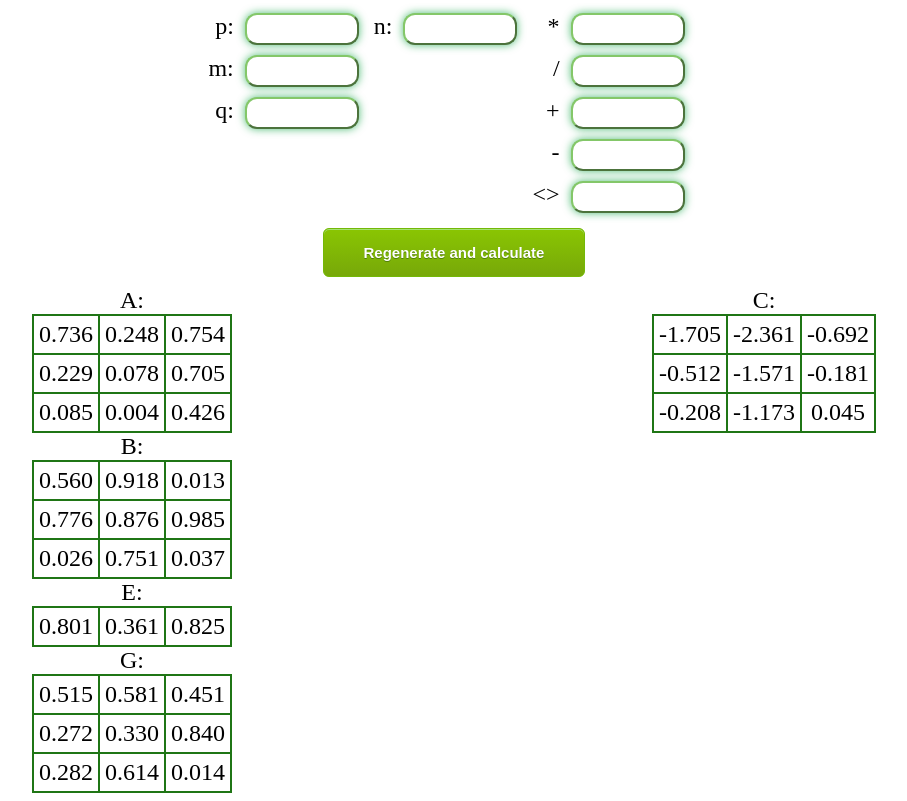
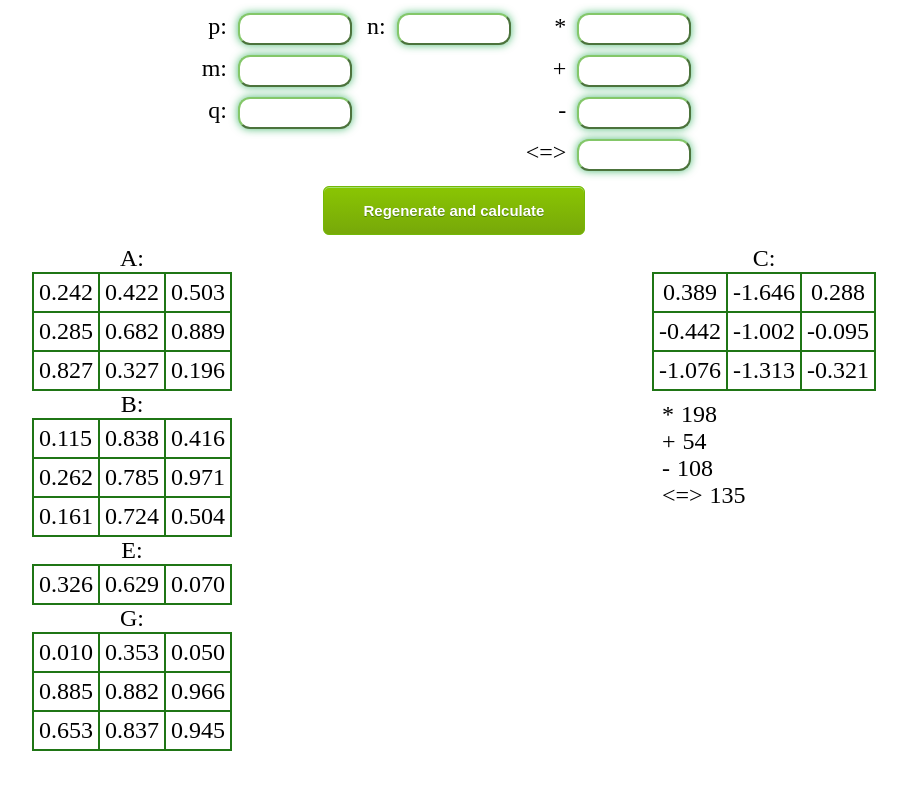
Before and after one commit to iit-students-charity/mrz-2, a plain HTML site: page index.html in a window 1280 px wide. Shown: the whole page, without its empty margins (186-1093 px from the left). Drawn offline with nearby package versions, Linux system fonts and the light colour scheme.

Commit message:
Add time calculation

```diff
--- a/index.html
+++ b/index.html
@@ -35,10 +35,6 @@
           <input type="text" id="multiplication-time">
         </div>
         <div>
-          <label for="division-time">/</label>
-          <input type="text" id="division-time">
-        </div>
-        <div>
           <label for="addition-time">+</label>
           <input type="text" id="addition-time">
         </div>
@@ -47,7 +43,7 @@
           <input type="text" id="subtraction-time">
         </div>
         <div>
-          <label for="comparison-time"><></label>
+          <label for="comparison-time"><=></label>
           <input type="text" id="comparison-time">
         </div>
       </div>
@@ -69,6 +65,20 @@
       <div class="results">
         <table for="c-matrix">C:</table>
         <table id="c-matrix"></table>
+        <div class="output-container">
+          <div>
+            <span class="sign">*</span><span id="result-multiplication-time"></span>
+          </div>
+          <div>
+            <span class="sign">+</span><span id="result-addition-time"></span>
+          </div>
+          <div>
+            <span class="sign">-</span><span id="result-subtraction-time"></span>
+          </div>
+          <div>
+            <span class="sign"><=></span><span id="result-comparison-time"></span>
+          </div>
+        </div>
       </div>
     </div>
   </body>
--- a/simd.js
+++ b/simd.js
@@ -8,26 +8,19 @@
 */
 
 $(document).ready(() => {
-  a = []
-  b = []
-  e = []
-  g = []
-  f = []
-  d = []
-  c = []
-  sizeP = 3
-  sizeM = 3
-  sizeQ = 3
-  nValue = 1
-  multiplicationTime = 1
-  divisionTime = 1
-  additionTime = 1
-  subtractionTime = 1
-  comparisonTime = 1
+  var a, b, e, g, f, d, c,
+    sizeP = 3,
+    sizeM = 3,
+    sizeQ = 3,
+    nValue = 1,
+    multiplicationTime = 1,
+    additionTime = 1,
+    subtractionTime = 1,
+    comparisonTime = 1
 
-  generateMatrices()
+  generate()
   calculate()
-  drawMatrices()
+  draw()
 
   $('#run-button').on('click', () => {
     sizeP = $('#p-size').val()
@@ -45,12 +38,12 @@ $(document).ready(() => {
       return
     }
 
-    generateMatrices()
+    generate()
     calculate()
-    drawMatrices()
+    draw()
   })
 
-  function generateMatrices() {
+  function generate() {
     a = generateMatrix(sizeP, sizeM)
     b = generateMatrix(sizeM, sizeQ)
     e = generateMatrix(1, sizeM)
@@ -86,7 +79,7 @@ $(document).ready(() => {
     return matrix
   }
 
-  function drawMatrices() {
+  function draw() {
     $('.matrices, .results').children('table').each((_, table) => {
       $(table).empty()
     })
@@ -95,6 +88,10 @@ $(document).ready(() => {
     drawMatrix(e, $('#e-matrix'))
     drawMatrix(g, $('#g-matrix'))
     drawMatrix(c, $('#c-matrix'))
+    $('#result-multiplication-time').text(numberOfMultiplications() * multiplicationTime)
+    $('#result-addition-time').text(numberOfAdditions() * additionTime)
+    $('#result-subtraction-time').text(numberOfSubtractions() * subtractionTime)
+    $('#result-comparison-time').text(numberOfComparisons() * comparisonTime)
   }
 
   function drawMatrix(matrix, table) {
@@ -184,4 +181,20 @@ $(document).ready(() => {
       }
     }
   }
+
+  function numberOfMultiplications() {
+    return (13 + 3 * sizeM) * sizeP * sizeQ
+  }
+
+  function numberOfAdditions() {
+    return 6 * sizeP * sizeQ
+  }
+
+  function numberOfSubtractions() {
+    return (9 + sizeM) * sizeP * sizeQ
+  }
+
+  function numberOfComparisons() {
+    return (12 + sizeM) * sizeP * sizeQ
+  }
 })
--- a/style.css
+++ b/style.css
@@ -107,6 +107,11 @@ table thead {
   margin-right: 10px;
 }
 
-.inputs-label {
+.sign {
+  margin-right: 7px;
+}
 
+.output-container {
+  margin: 10px;
+  text-align: left;
 }
```
